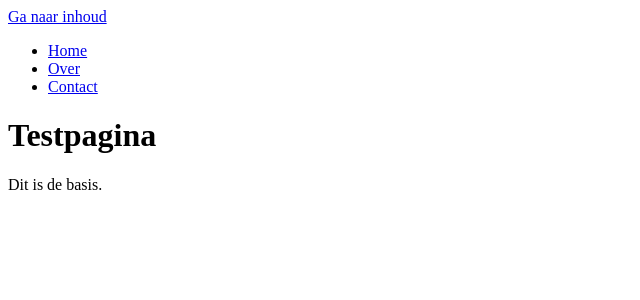
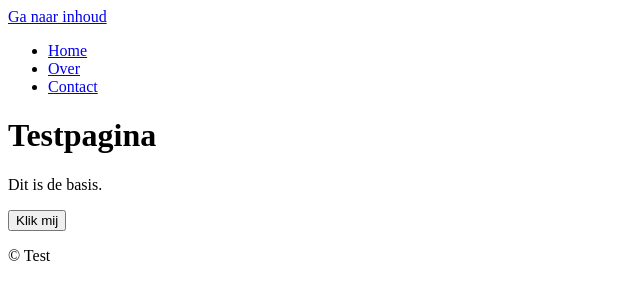
Before and after one commit to manuelaweblish/toegankelijke-website-basis, a plain HTML site: page index.html in a window 1280 px wide. Shown: the whole page, without its empty margins (0-640 px from the left). Drawn offline with Linux system fonts and the light colour scheme.

Commit message:
Update index.html

```diff
--- a/index.html
+++ b/index.html
@@ -24,4 +24,13 @@
   <h1>Testpagina</h1>
   <p>Dit is de basis.</p>
 
-  <button
+  <button>Klik mij</button>
+</main>
+
+<footer>
+  <p>© Test</p>
+</footer>
+
+<script src="js/main.js"></script>
+</body>
+</html>
```
